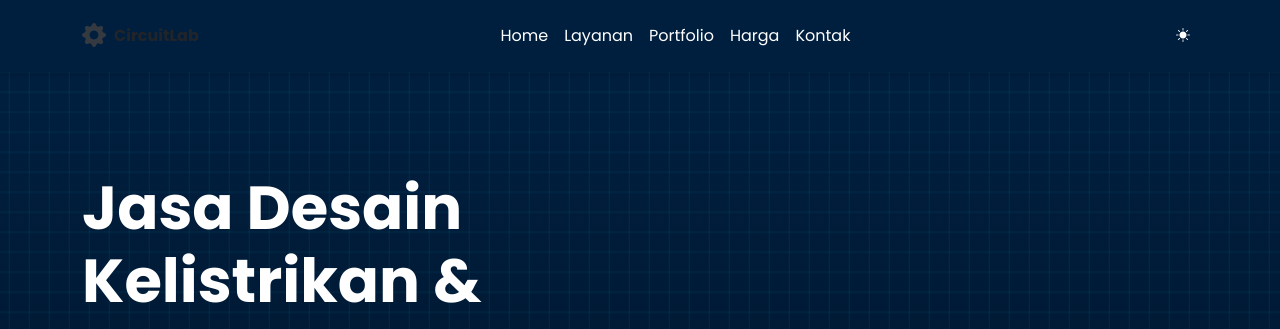
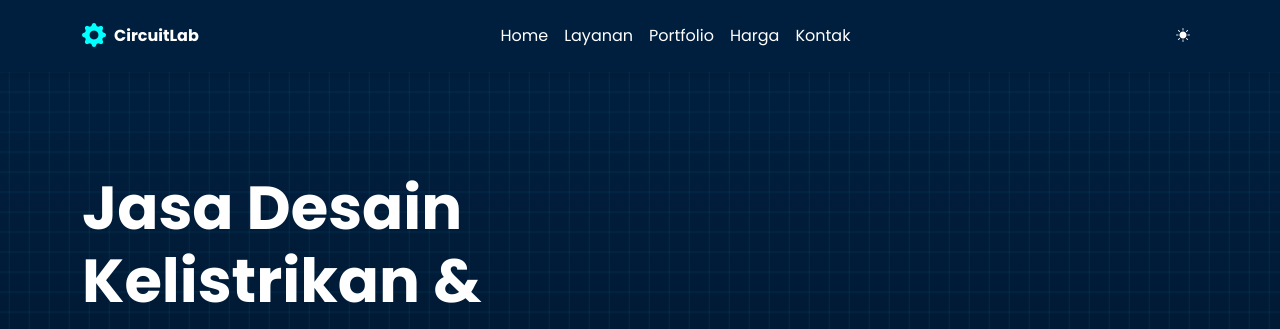
Before and after one commit to Izha-bot/UAS-Teknik-Elektronika, a plain HTML site: page index.html in a window 1280 px wide. Shown: the top 329 px of the page. Drawn offline with nearby package versions, Linux system fonts and the light colour scheme.

Commit message:
Change navbar text color to aqua and white
Updated styles for navbar brand and hero subtitle.

```diff
--- a/index.html
+++ b/index.html
@@ -28,8 +28,8 @@
         <a class="navbar-brand d-flex align-items-center" href="#home">
           <i
             class="bi bi-gear-fill"
-            style="font-size: 1.5rem; margin-right: 8px"></i>
-          <span class="fw-bold text-dark">CircuitLab</span>
+            style="font-size: 1.5rem; margin-right: 8px; color: aqua"></i>
+          <span class="fw-bold text-white">CircuitLab</span>
         </a>
 
         <nav class="d-none d-lg-flex align-items-center" id="main-nav">
@@ -135,7 +135,7 @@
             <h1 class="fw-bold mb-3 custom-title">
               Jasa Desain Kelistrikan & <br />PCB
             </h1>
-            <p class="lead mb-4 custom-subtitle">
+            <p class="lead mb-4 custom-subtitle text-white">
               Solusi cepat, terjangkau, dan profesional untuk mahasiswa &
               startup hardware. Kami mengubah ide Anda menjadi prototipe siap
               produksi.
```
